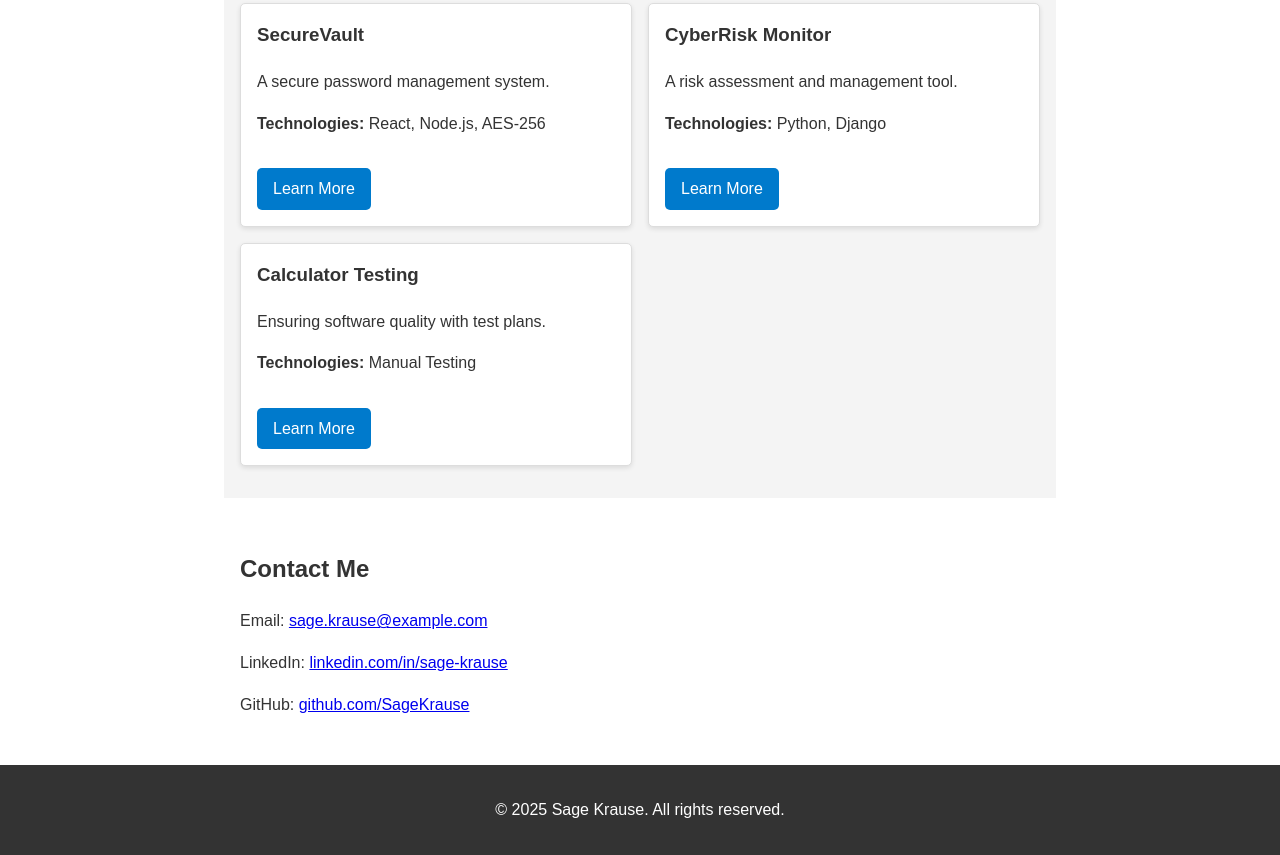
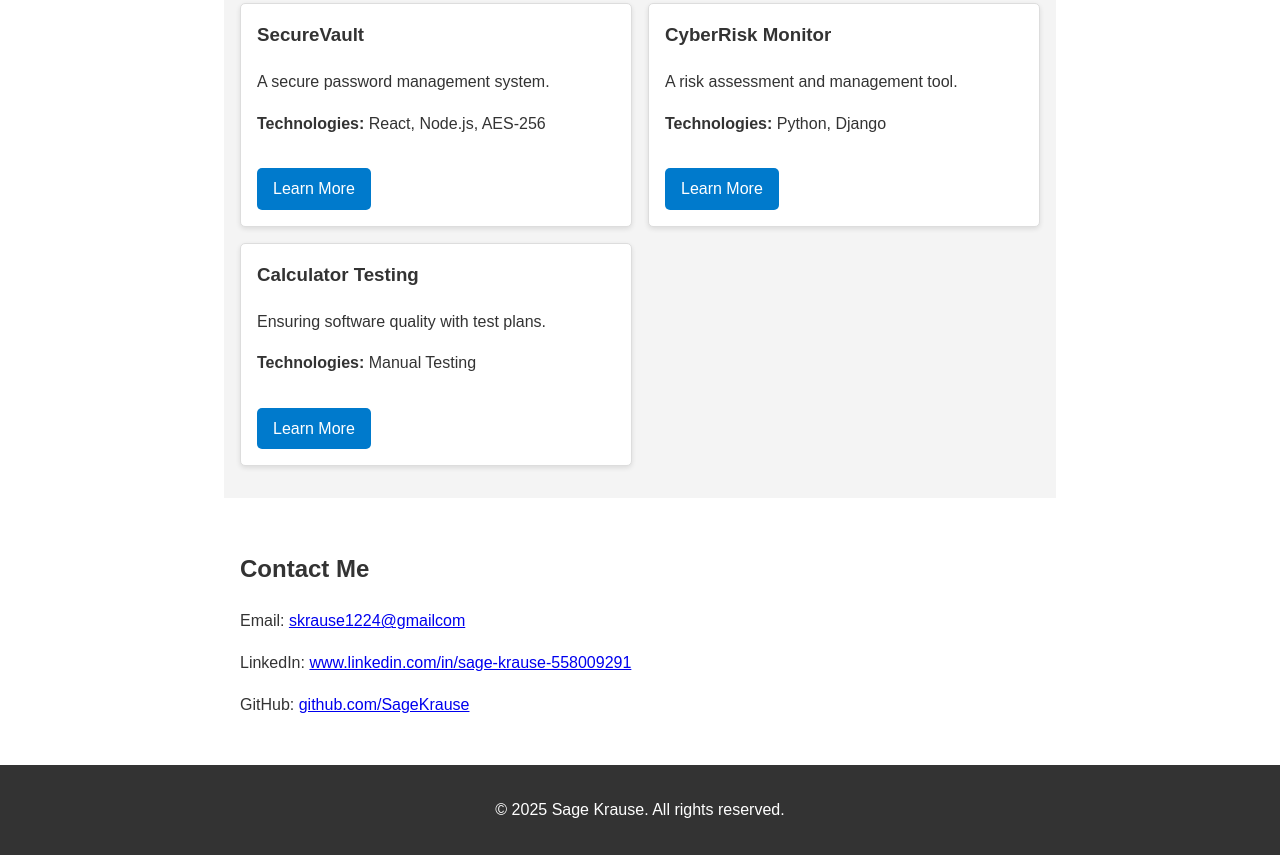
Before and after one commit to SageKrause/portfolio, a plain HTML site: page index.html in a window 1280 px wide. Shown: the part 962-1817 px from the top of the page. Drawn offline with Linux system fonts and the light colour scheme.

Commit message:
Trigger GitHub Pages rebuild

```diff
--- a/index.html
+++ b/index.html
@@ -182,8 +182,8 @@
     <!-- Contact Section -->
     <section id="contact" class="contact">
         <h2>Contact Me</h2>
-        <p>Email: <a href="mailto:skrause1224@gmail.com">sage.krause@example.com</a></p>
-        <p>LinkedIn: <a href="www.linkedin.com/in/sage-krause-558009291">linkedin.com/in/sage-krause</a></p>
+        <p>Email: <a href="mailto:skrause1224@gmail.com">skrause1224@gmailcom</a></p>
+        <p>LinkedIn: <a href="www.linkedin.com/in/sage-krause-558009291">www.linkedin.com/in/sage-krause-558009291</a></p>
         <p>GitHub: <a href="https://github.com/SageKrause">github.com/SageKrause</a></p>
     </section>
 
```
